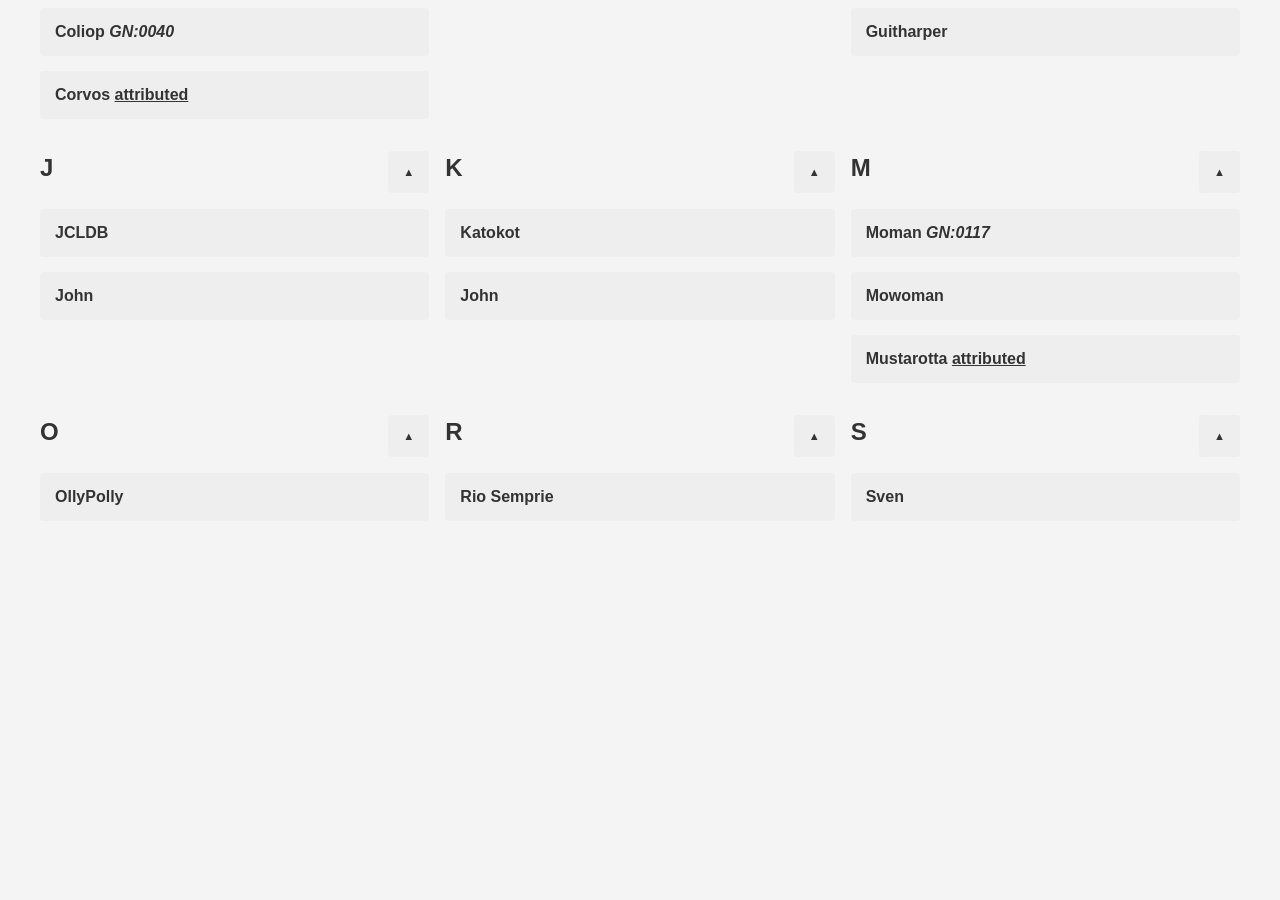
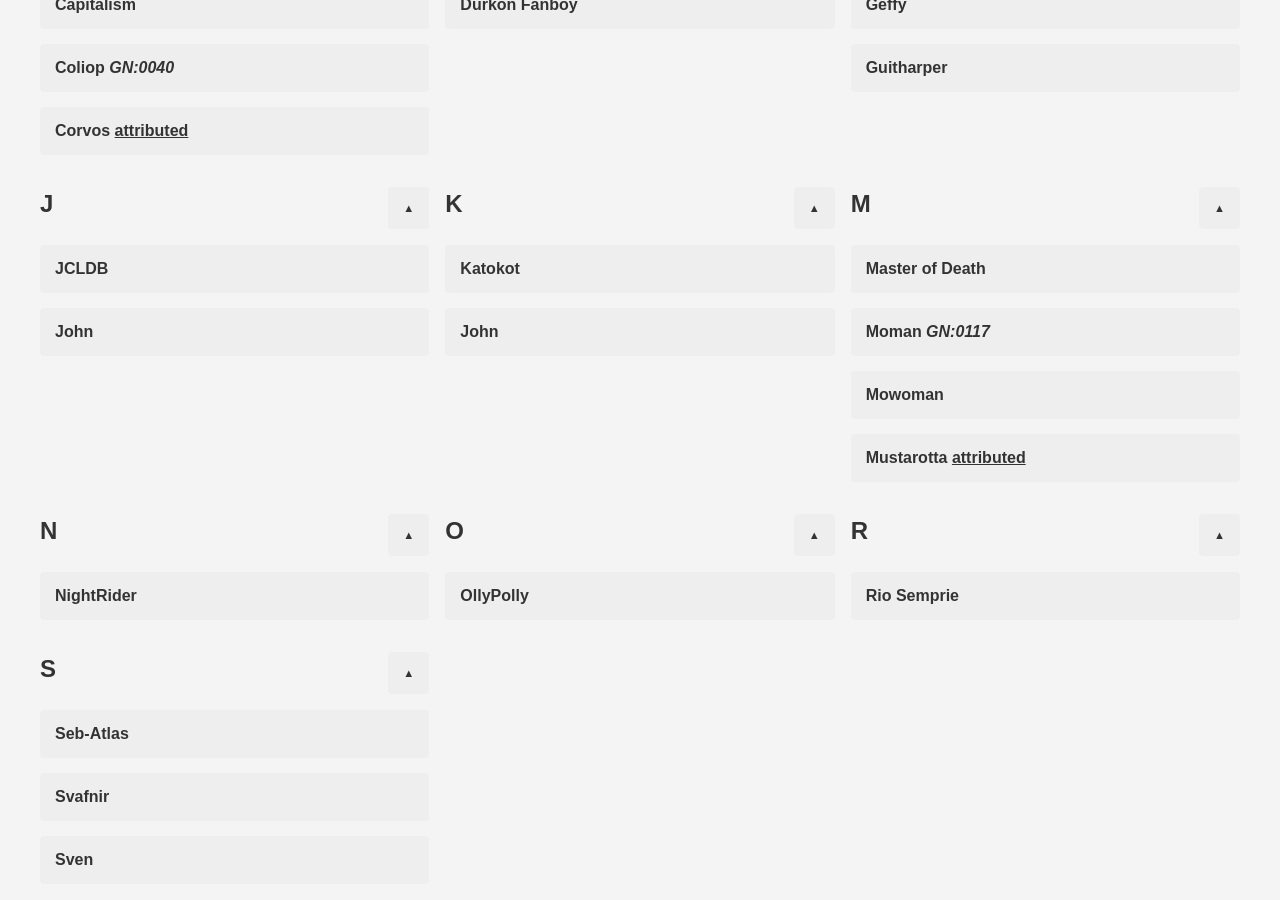
Before and after one commit to sirhcb/NAtesting, a Jekyll site: the page built from index.html, in a window 1280 px wide and 900 px high, scrolled down 738 px. Built offline with Jekyll 4.4.1, drawn with Linux system fonts in a browser that asks for light colours; before the commit the page ends 1315 px from its top, so only the background shows below that.

Commit message:
Add new sections N and R with links

```diff
--- a/index.html
+++ b/index.html
@@ -80,6 +80,7 @@
 </nav>
 
     </div>
+<br><br>
 <div class="grid-container">
 <!-- Section # -->
 <div id="section-1">
@@ -210,11 +211,27 @@
   </div>
 
   <ul>
+    <li><a href="/NotreArms/slideshows/Series II/#slide-1">Master of Death</a></li>
     <li><a href="/NotreArms/slideshows/Series II/#slide-1">Moman <i>GN:0117</i></a></li>
     <li><a href="/NotreArms/slideshows/Series II/#slide-1">Mowoman</a></li>
     <li><a href="/NotreArms/slideshows/Series II/#slide-1">Mustarotta <u>attributed</u></a></li>
   </ul>
 </div>
+
+<!-- Section N -->
+<div id="section-N">
+
+  <!-- This new wrapper forces the header and link together -->
+  <div style="display: flex; align-items: baseline; justify-content: space-between;">
+    <h2 style="margin: 0;">N</h2>
+    <small><small><i><a href="#top">▲</a></i></small></small>
+  </div>
+
+  <ul>
+    <li><a href="/NotreArms/slideshows/Series II/#slide-1">NightRider</a></li>
+  </ul>
+</div>
+
 
     <!-- Section O -->
 <div id="section-O">
@@ -231,7 +248,7 @@
 </div>
 
 <!-- Section R -->
-<div id="section-S">
+<div id="section-R">
 
   <!-- This new wrapper forces the header and link together -->
   <div style="display: flex; align-items: baseline; justify-content: space-between;">
@@ -254,6 +271,8 @@
   </div>
 
   <ul>
+    <li><a href="/NotreArms/slideshows/Series II/#slide-1">Seb-Atlas</a></li>
+    <li><a href="/NotreArms/slideshows/Series II/#slide-1">Svafnir</a></li>
     <li><a href="/NotreArms/slideshows/Series I/#slide-1">Sven</a></li>
   </ul>
 </div>
```
